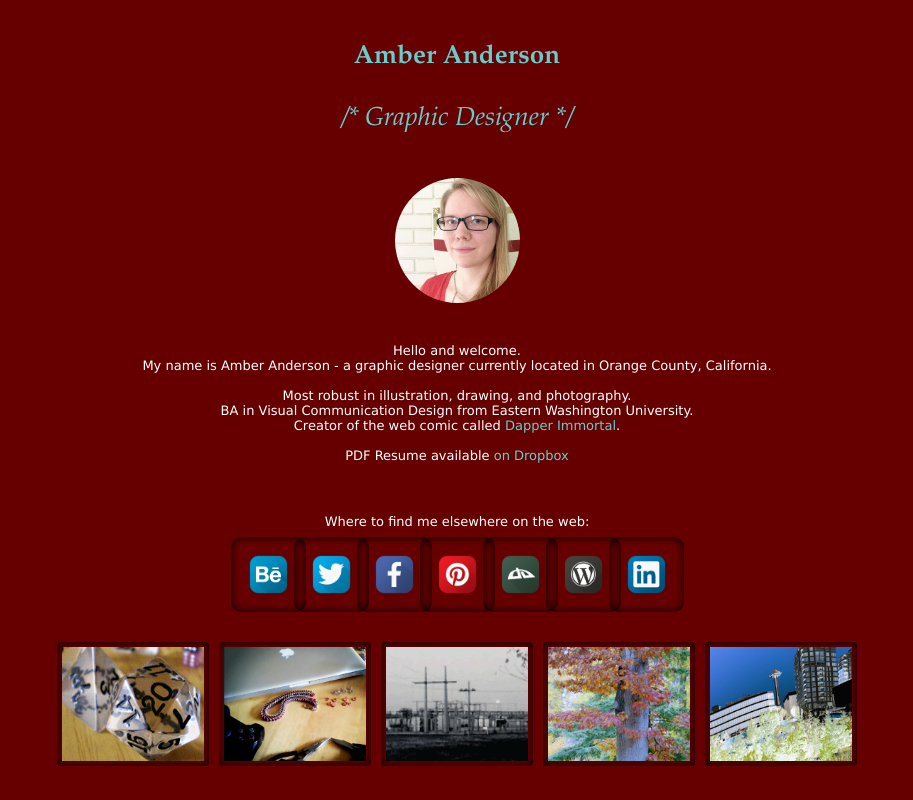
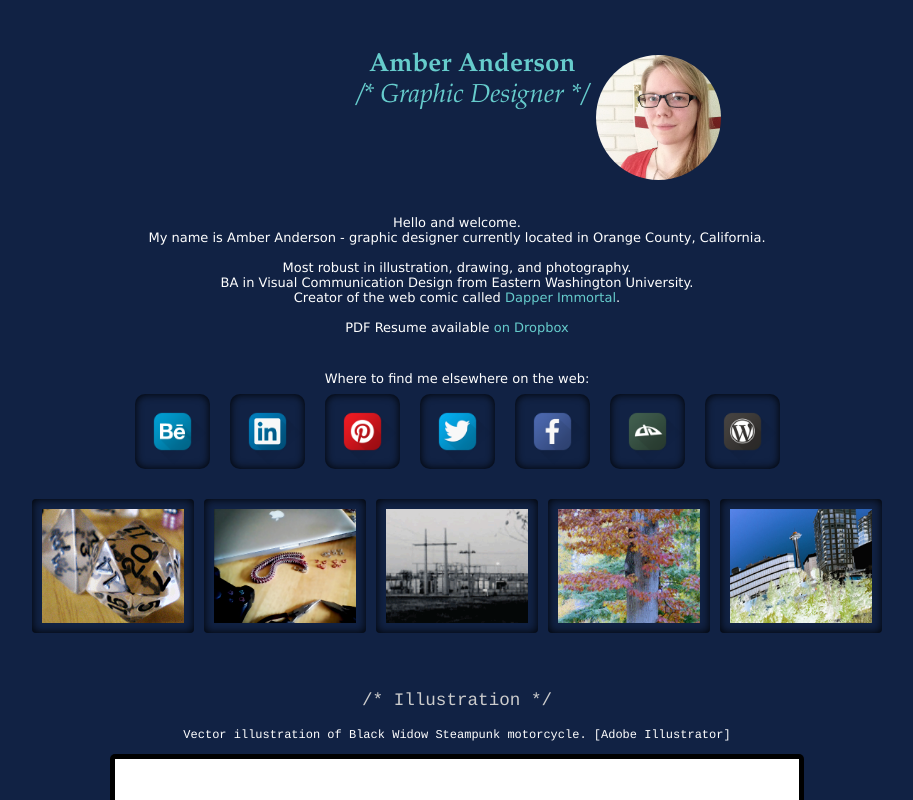
Before and after one commit to dcreaturex/dcreaturex.github.io, a plain HTML site: page index.html in a window 1280 px wide. Shown: the top 800 px of the page, without its empty margins (183-1096 px from the left). Drawn offline with nearby package versions, Linux system fonts and the light colour scheme; some packages are replaced by stand-ins of ours; a script that the page names is missing.

Commit message:
colorAndWebUpdate_Oct04

```diff
--- a/css/global.css
+++ b/css/global.css
@@ -1,5 +1,5 @@
 body {
-	background: #660000 center top fixed;
+	background: #112244 center top fixed;
 	size: cover;
 	text-align: center;
 	font-color: #FFF;
@@ -12,18 +12,19 @@ header {
 	padding: 16px 0 7px 0;
 }
 header p {
-	color: #6CC;
+	color: #C4C;
 	font: 18px ‘Palatino Linotype’, ‘Book Antiqua’, Palatino, serif;
 	margin: 0 auto;
 }
 
 
 .portrait {
+	clear: left;
 	border-radius: 50%;
 	-moz-border-radius: 50%;
 	-webkit-border-radius: 50%;
+	margin-right: 29%;
 	width: 125px;
-	height: 125px;
 }
 
 
@@ -31,19 +32,17 @@ header p {
 	/*border-top: 2px solid #000;
 	border-bottom: 2px solid #000;*/
 	color: #FFF;
-	margin-left: -10px;
-	margin-right: -10px;
-	position: relative;
+	/*margin-right: -10px;*/
 }
 .main h1, h2, h3 , h4, h5, h6 {
 	font: "Lucida Sans Unicode", "Lucida Grande", sans-serif;
-	text-align: center;
+	text-align: justify;
 }
 .main p {
 	font: 13px "Lucida Sans Unicode", "Lucida Grande", sans-serif;
 	margin: 0 auto;
 	max-width: 850px;
-	text-align: center;
+	text-align: jcenter;
 }
 .main a {
 	color: #6CC;
@@ -67,7 +66,7 @@ header p {
 	-webkit-border-radius: 4px;
 	display: inline;
 	margin: 0 3px;
-	padding: 5px;
+	padding: 10px;
 	width: 142px;
 }
 
@@ -80,8 +79,8 @@ header p {
 	-webkit-border-radius: 10px;
 	/*border: 1px solid #000;*/
 	display: inline;
-	margin: 8px -8px;
-	padding: -8px;
+	margin: 8px 8px;
+	padding: -18px;
 	max-width: 75px;
 }
 .social img:hover {
--- a/index.html
+++ b/index.html
@@ -12,38 +12,47 @@
 <link rel="shortcut icon" href="favicon.ico"/>
 </head>
 
-<body> <br />
+<body>
 <header>
-	<strong>Amber Anderson</strong> <br /><br /> <em>/* Graphic Designer */</em>
-</header> <br />
+	&nbsp;
+	<div style="float: left; clear: right; margin-right: 5px; margin-left: 42%; margin-top: 26px;">
+    <strong>Amber Anderson</strong> <br />
+	<em>/* Graphic Designer */</em>
+    </div>
+    &nbsp;
+	<img src="img/portrait.jpg" title="portrait" class="portrait" width="100" />
+</header>
 
 <section class="main">
 	<!--<header>Graphic Designer. Nerd.</header>-->
 
-	<br />
-	<div>
-	<img src="img/portrait.jpg" title="portrait" class="portrait" />
-	</div>
-	<br /><br />
+	&nbsp;
 
-	<p>Hello and welcome. <br /> My name is Amber Anderson - a graphic designer currently located in Orange County, California. <br /><br />
+    <!--<div>
+		<img src="img/portrait.jpg" title="portrait" class="portrait" width="100" />
+	</div>-->
+
+	<p>Hello and welcome. <br /> My name is Amber Anderson - graphic designer currently located in Orange County, California. <br /><br />
 	Most robust in illustration, drawing, and photography. <br />
     BA in Visual Communication Design from Eastern Washington University. <br />
     Creator of the web comic called <a href="http://www.pinterest.com/DesignCreatureX/dapper-immortal/">Dapper Immortal</a>. <br /><br />
-    PDF Resume available <a href="https://dl.dropboxusercontent.com/u/70829388/AmberAndersonResume.pdf">on Dropbox</a> <br /><br />
+    PDF Resume available <a href="https://dl.dropboxusercontent.com/u/70829388/AmberAndersonResume.pdf">on Dropbox</a> </p>
     <!--PDF Portfolio Sample available <a href="https://dl.dropboxusercontent.com/u/70829388/AmberAndersonPortfolioSample.pdf">on Dropbox</a>-->
-	<!--Also: unashamed nerd and former band geek that still has a love of music. <br /> Table-top gamer and a <a href="http://silvernebeljewelry.etsy.com">chainmailler</a> to boot.--></p> <br /><br />
+	<!--Also: unashamed nerd and former band geek that still has a love of music. <br /> Table-top gamer and a <a href="http://silvernebeljewelry.etsy.com">chainmailler</a> to boot.-->
 
-    <p>Where to find me elsewhere on the web: </p>
+    <div>&nbsp;</div>
+    <div>&nbsp;</div>
+
+    <p style="text-align: center;">Where to find me elsewhere on the web: </p>
 
     <span class="social">
         <a href="http://www.behance.net/amberanderson" title="Behance Portfolio"><img src="img/Behance.png" title="Behance Portfolio" /></a>
+        <a href="http://www.linkedin.com/in/ambercanderson" title="LinkedIn Profile"><img src="img/Linkedin.png" title="LinkedIn Profile" /></a>
+        <a href="http://pinterest.com/DesignCreatureX" title="Pinteresting"><img src="img/Pinterest.png" title="Pinteresting" /></a>
         <a href="http://twitter.com/dcreaturex" title="*chirp* *chirp*"><img src="img/Twitter.png" title="Stalk Me" /></a>
         <a href="http://www.facebook.com/DesignCreatureX" title="on ye old Facebook"><img src="img/Facebook.png" title="on ye old Facebook" /></a>
-        <a href="http://pinterest.com/DesignCreatureX" title="Pinteresting"><img src="img/Pinterest.png" title="Pinteresting" /></a>
         <a href="http://www.ambersphere.deviantart.com" title="Devious on Deviant Art"><img src="img/Deviantart.png" title="Devious on Deviant Art" /></a>
         <a href="http://www.designcreaturex.com" title="Infrequently Updated Blog"><img src="img/Wordpress.png" title="Infrequently Updated Blog" /></a>
-        <a href="http://www.linkedin.com/in/ambercanderson" title="LinkedIn Profile"><img src="img/Linkedin.png" title="LinkedIn Profile" /></a>
     </span>
 
 	<br /><br />
@@ -75,17 +84,21 @@
 	</div>-->
 
 	<p class="title">/* Web Development */</p>
+    <p>Part of a two-page website I designed as a marketing tool at my current job.</p>
+	<div class="zoom" id="ex4">
+		<a href="http://www.holeinoneredemption.com" target="_blank"><img src="img/webdev/chooseclub.jpg" alt="screenshot of the home page" /></a>
+	</div>
 	<p>Designed and developed the following website for a <a href="http://www.spokaneedibletreeproject.org" style="color: #6CF;">rad non-profit</a> located in Spokane, WA.</p>
 	<div class="zoom" id="ex3">
 		<a href="http://www.spokaneedibletreeproject.org" target="_blank"><img src="img/webdev/SpokaneEdible.jpg" alt="screenshot of the home page" /></a>
 	</div>
 	<!--<div>
 		<a href="http://www.fasttrees.com" target="_blank"><img src="img/webdev/ftBanner.png" alt="logo" /></a>
-	</div>-->
+	</div>
     <p>Also designed and developed the following website for a <a href="http://www.fasttrees.com" style="color: #6CF;">nursery</a> located in Washington.</p>
 	<div class="zoom" id="ex4">
 		<a href="http://www.fasttrees.com" target="_blank"><img src="img/webdev/fastTrees.jpg" alt="screenshot of the home page" /></a>
-	</div> <br /><br />
+	</div>--> <br /><br />
 
     <p class="title">/* Identity and Branding */</p>
     <p>The Senior Capstone for my degree, the identity standard for a Spokane, WA animal shelter. This was a group project, and I was in charge of stationary.</p>
@@ -118,7 +131,7 @@
 	</div> <br />-->
 	<p>Looking at perspectives and reflections with a stout and a beer list hanging on the wall at a brewery.</p>
     	<div class="zoom" id="ex7">
-		<img src="img/photos/reflection.jpg" alt=“At The Bar” title=“At The Bar“ />
+		<img src="img/photos/reflection.jpg" alt=“At The Bar” title="At The Bar" />
 	</div> <br /><br />
 
 	<p class="title">/* Non-Digital Art */</p>
```
Also changed, not shown: img/chooseclub.png (added), img/webdev/chooseclub.jpg (added).
